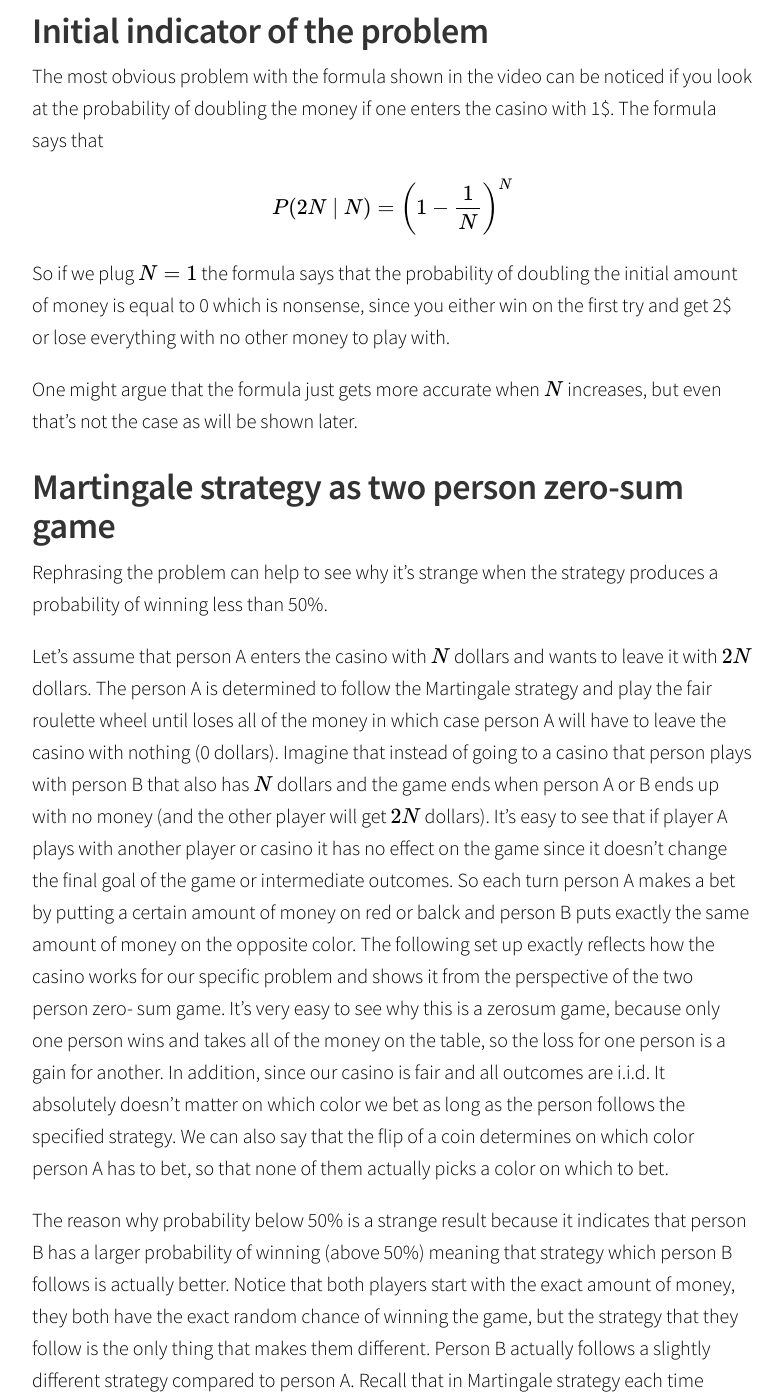
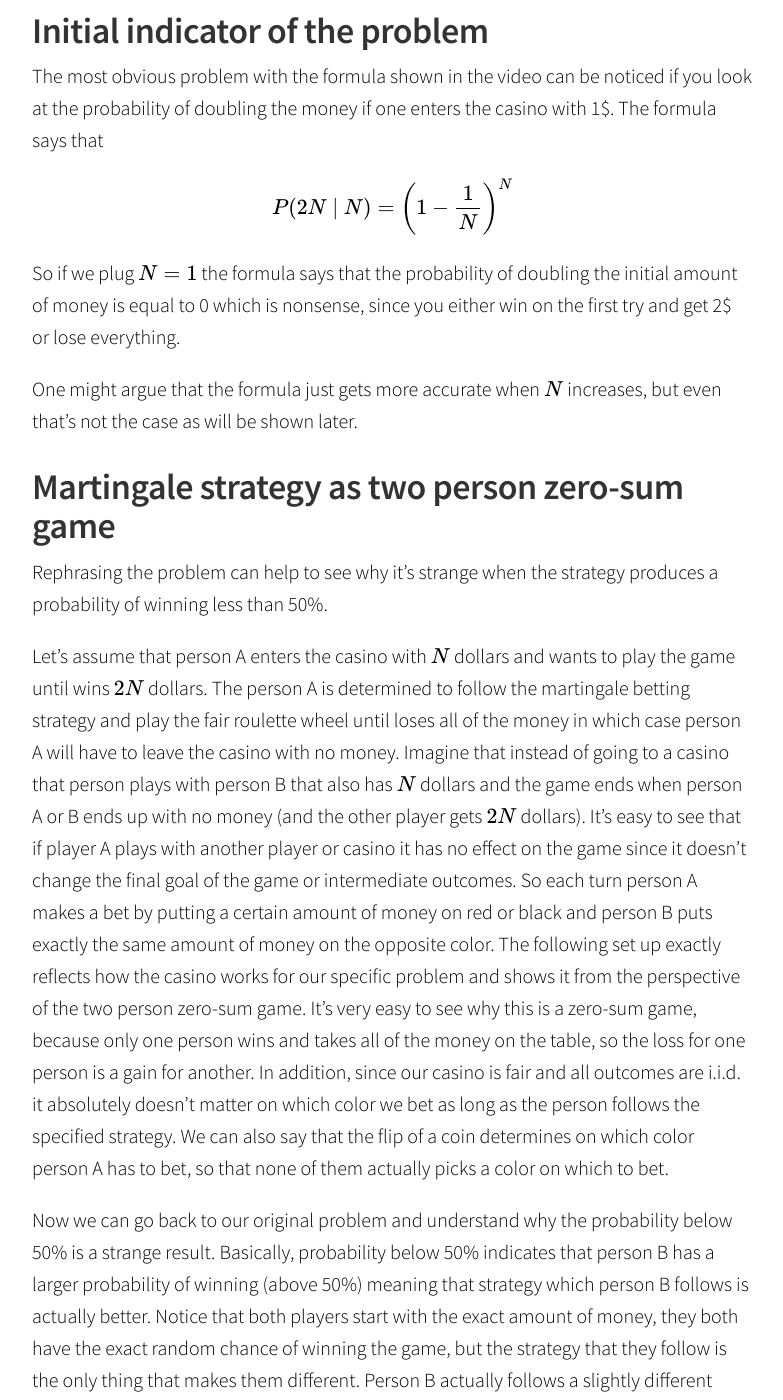
Before and after one commit to itdxer/blog.itdxer.com, a Jekyll site: the page built from _posts/2021-05-24-martingale-betting-strategy-in-fair-casino.md, in a window 1280 px wide and 1400 px high, scrolled down 1365 px. Shown: the whole window, without its empty margins (248-1031 px from the left). Built offline with Jekyll 4.4.1, drawn with Linux system fonts in a browser that asks for light colours; nearby versions of some CDN libraries; formulas are drawn with MathJax 3; comment, search, counter and statistics services are not loaded; some of the changed text lies outside the part shown.

Commit message:
updated articles

```diff
--- a/_posts/2021-05-24-martingale-betting-strategy-in-fair-casino.md
+++ b/_posts/2021-05-24-martingale-betting-strategy-in-fair-casino.md
@@ -4,7 +4,7 @@
 layout: post
 
 
-description: "Article aims to correct claims made about the Martingale betting strategy in the Numberphile video and show that actual probability is equal to 50% rather than 1/e as has been stated in the video.
+description: "Article aims to correct claims made about the martingale betting strategy in the Numberphile video and show that actual probability is equal to 50% rather than 1/e as has been stated in the video.
 
 "
 
@@ -74,15 +74,14 @@
 
 
 
-
 ## Assumptions
 
 
 
 It's important to remember that calculations assume that a person that follows
-the Martingale strategy plays in the casino on the fair roulette wheel. It means
-that the probability of observing red equals to 50% and the other 50% of
-observing black. In addition, the assumption of the fair casino assumes that
+the martingale betting strategy plays in the casino on the fair roulette wheel.
+It means that the probability of observing red equals to 50% and the other 50%
+of observing black. In addition, the assumption of the fair casino implies that
 outcomes of all games are [i.i.d.](https://en.wikipedia.org/wiki/Independent_and
 _identically_distributed_random_variables)
 
@@ -103,11 +102,10 @@
 
 So if we plug \\(N=1\\) the formula says that the probability of doubling the
 initial amount of money is equal to 0 which is nonsense, since you either win on
-the first try and get 2\$ or lose everything with no other money to play with.
+the first try and get 2\$ or lose everything.
 
 One might argue that the formula just gets more accurate when \\(N\\) increases,
 but even that's not the case as will be shown later.
-
 
 
 
@@ -119,50 +117,44 @@
 produces a probability of winning less than 50%.
 
 Let's assume that person A enters the casino with \\(N\\) dollars and wants to
-leave it with \\(2N\\) dollars. The person A is determined to follow the
-Martingale strategy and play the fair roulette wheel until loses all of the
-money in which case person A will have to leave the casino with nothing (0
-dollars). Imagine that instead of going to a casino that person plays with
-person B that also has \\(N\\) dollars and the game ends when person A or B ends
-up with no money (and the other player will get \\(2N\\) dollars). It's easy to
-see that if player A plays with another player or casino it has no effect on the
-game since it doesn't change the final goal of the game or intermediate
-outcomes. So each turn person A makes a bet by putting a certain amount of money
-on red or balck and person B puts exactly the same amount of money on the
-opposite color. The following set up exactly reflects how the casino works for
-our specific problem and shows it from the perspective of the two person zero-
-sum game. It's very easy to see why this is a zerosum game, because only one
-person wins and takes all of the money on the table, so the loss for one person
-is a gain for another. In addition, since our casino is fair and all outcomes
-are i.i.d. It absolutely doesn't matter on which color we bet as long as the
-person follows the specified strategy. We can also say that the flip of a coin
-determines on which color person A has to bet, so that none of them actually
-picks a color on which to bet.
+play the game until wins \\(2N\\) dollars. The person A is determined to follow
+the martingale betting strategy and play the fair roulette wheel until loses all
+of the money in which case person A will have to leave the casino with no money.
+Imagine that instead of going to a casino that person plays with person B that
+also has \\(N\\) dollars and the game ends when person A or B ends up with no
+money (and the other player gets \\(2N\\) dollars). It's easy to see that if
+player A plays with another player or casino it has no effect on the game since
+it doesn't change the final goal of the game or intermediate outcomes. So each
+turn person A makes a bet by putting a certain amount of money on red or black
+and person B puts exactly the same amount of money on the opposite color. The
+following set up exactly reflects how the casino works for our specific problem
+and shows it from the perspective of the two person zero-sum game. It's very
+easy to see why this is a zero-sum game, because only one person wins and takes
+all of the money on the table, so the loss for one person is a gain for another.
+In addition, since our casino is fair and all outcomes are i.i.d. it absolutely
+doesn't matter on which color we bet as long as the person follows the specified
+strategy. We can also say that the flip of a coin determines on which color
+person A has to bet, so that none of them actually picks a color on which to
+bet.
 
-The reason why probability below 50% is a strange result because it indicates
-that person B has a larger probability of winning (above 50%) meaning that
-strategy which person B follows is actually better. Notice that both players
-start with the exact amount of money, they both have the exact random chance of
-winning the game, but the strategy that they follow is the only thing that makes
-them different. Person B actually follows a slightly different strategy compared
-to person A. Recall that in Martingale strategy each time person A loses the
-player has to bet double of what was lost and since person B bets the same
-amount it means that it happens every time person B wins. Person B actually
+Now we can go back to our original problem and understand why the probability
+below 50% is a strange result. Basically, probability below 50% indicates that
+person B has a larger probability of winning (above 50%) meaning that strategy
+which person B follows is actually better. Notice that both players start with
+the exact amount of money, they both have the exact random chance of winning the
+game, but the strategy that they follow is the only thing that makes them
+different. Person B actually follows a slightly different strategy compare to
+person A. Recall that in the martingale betting strategy each time person A
+loses the person has to bet double of what was lost and since person B bets the
+same amount it means that it happens every time person B wins. Person B actually
 follows quite the opposite strategy. Since the selected color doesn't have any
-effect on the outcome, the conclusion actually indicates that strategy used by
-person B is better. In order to see why the previous conclusion has to be true
-(assuming that the Martingale strategy has probability of winning below 50%) for
-the given set up we can try switching the strategy. Person A starts the first
-bet with 1\$ as before and doubles it each time person A wins. It means that as
-before Person B has to bet on the opposite color, but this time double the bet
-each time person A wins or we can say that it happens each time person B loses
-which is exactly the Martingale strategy.
+effect on the outcome, the conclusion actually indicates that the strategy used
+by person B is better.
 
-Does it mean that by following a "bad" Martingale strategy we actually
+Does it mean that by following the martingale betting strategy we actually
 discovered another strategy which can be profitable? The answer is NO, since as
 you remember we started with the assumption that probability of winning is below
 50% which as we will see later is false.
-
 
 
 
@@ -170,13 +162,13 @@
 
 
 
-It can also be shown that probability below 50% produces negative expected
-revenue, meaning that on average a person that follows Martingale strategy will
-lose money. For example, if a person goes every day to the casino with \\(N\\)
-dollars then more often than not that person will come out with no money and
-losses from this daily "job" won't cover the expenses. The expected daily profit
-can be calculated very easily, but notice that on successful days revenue will
-be \\(N\\) dollars and on the other days it will be \\(-N\\).
+It can be shown that probability below 50% produces negative expected revenue,
+meaning that on average a person that follows the martingale betting strategy
+will lose money. For example, if a person goes every day to the casino with
+\\(N\\) dollars then more often than not that person will come out with no money
+and losses from this daily "job" won't cover the expenses. The expected daily
+profit can be calculated very easily, but notice that on successful days revenue
+will be \\(N\\) dollars and on the other days it will be \\(-N\\).
 
 $$
 \begin{align}
@@ -187,15 +179,14 @@
 
 where \\(R\\) is a daily profit and \\(p\\) is a probability of doubling the
 initial amount of money on a specific day.
-It's easy to see that for any \\(N\\) and \\(p \lt 0.5\\) expectation is
+It's easy to see that for any \\(N \gt 0\\) and \\(p \lt 0.5\\) expectation is
 negative which means that overtime a player will be losing money. And from the
 "zero-sum game" point of view we can easily see that casinos have positive
 expected revenue even with the fair roulette wheel.
 
 As has been stated before the main assumption is false and it can be shown that
 both players have expected revenue equal to zero which at the same time proves
-that for \\(N > 0\\) probability has to be equal to \\(0.5\\).
-
+that for positive \\(N\\) probability has to be equal to 50%.
 
 
 
@@ -207,9 +198,10 @@
 but I would like to continue with the most intuitive proof (in my opinion) which
 is based on the previous findings and addresses the problem a bit less directly.
 Specifically, I want to show that the expected revenue obtained by following the
-Martingale strategy is equal to zero which will at the same time prove that the
-probability of doubling the initial amount of money is 50% (see previous section
-in order to understand how one conclusion follows from the other).
+martingale betting strategy is equal to zero which will at the same time prove
+that the probability of doubling the initial amount of money is 50% (see
+previous section in order to understand how one conclusion follows from the
+other).
 
 We can rewrite expectation using [the law of the total
 expectation](https://en.wikipedia.org/wiki/Law_of_total_expectation)
@@ -225,30 +217,32 @@
 where \\(R\\) is a revenue generated by the strategy, \\(N\\) is an initial
 amount of money that player has, \\(D\\) is a desired amount of money that
 player wants to get and \\(M\\) is a maximum number of steps that player can
-play with the given amount of money (\\(M \geq 1\\)) one cycle of the Martingale
-strategy.
+play with the given amount of money (\\(M \geq 1\\)) one cycle of the martingale
+betting strategy.
+
+
 
 Equation above implies that revenue is conditionally independent from \\(N\\)
 and \\(D\\) given \\(M\\). It's easy to see that inner expectation doesn't
 depend on \\(N\\) or \\(D\\) when \\(M\\) is known, but first we'll need to
 slightly modify the problem in a way that wouldn't effect our expectation. We
 can imagine the following process. Each time a player makes one dollar bet we
-can say that the player starts a cycle of the Martingale strategy. Before
-starting the cycle the player can calculate what is the maximum number of steps
-the player can play in one cycle of the strategy given the amount of money that
-the player has and we can call this value \\(M\\). It's perfectly fine that a
-player can play and win at least once in less than \\(M\\) steps, it's just when
-the player loses all games within a cycle then the cycle has to be terminated
-and a new one begins in case the player has enough money. But we can imagine an
-alternative process. The player can always play \\(M\\) games within a cycle. It
-clearly happens anyway when player loses all \\(M\\) games, but when player wins
-in \\(K\\) (\\(K \leq M\\)) games we can imagine that the player can just wait
-near the table table the remaining \\(M-K\\) games without making any bets.
-Waiting near the table has no effect on the expectation since the player doesn't
-gain or lose money by doing that. So now in \\(M\\) games (including those where
-player doesn't play the game) player can lose \\((-2^M + 1)\\) dollars with
-\\(1/2^M\\) probability or win 1 dollar in which case conditional expectation
-will be
+can say that the player starts a cycle of the martingale betting strategy.
+Before starting the cycle the player can calculate what is the maximum number of
+steps the player can play in one cycle of the strategy given the amount of money
+that the player has and we can call this value \\(M\\). It's perfectly fine that
+a player can play and win in less than \\(M\\) steps, it's just when the player
+loses all games within a cycle then the cycle has to be terminated and a new one
+begins in case the player has enough money. But we can imagine an alternative
+process. The player can always play \\(M\\) games within a cycle. It's always
+the case when player either loses all \\(M\\) games or loses \\(M-1\\) games in
+a row and wins the \\(M\\)-th game, but when the player wins in \\(K\\) (\\(K
+\lt M\\)) games we can imagine that the player can just wait near the table the
+remaining \\(M-K\\) games without making any bets. Waiting near the table has no
+effect on the expectation since the player doesn't gain or lose money by doing
+that. So now in \\(M\\) games (including those where player doesn't play the
+game) player can lose \\((-2^M + 1)\\) dollars with \\(1/2^M\\) probability or
+win 1 dollar in which case conditional expectation will be
 
 $$
 \begin{align}
@@ -283,6 +277,7 @@
 
 
 
+
 ## Simulation
 
 
@@ -290,12 +285,12 @@
 Very basic simulation can show similar conclusions (they can't be exactly the
 same) and a large number of simulations can produce probabilities very close to
 0.5. In each simulation player enters the casino with 50\$ and plays on the fair
-roulette wheel by following the Martingale strategy until wins 100\$ or loses
-everything. When a player doesn't have enough money to double the previous bet,
-the player gives up and starts another round by betting 1\$ and doubling each
-time the person loses the game. We can run simulation 100,000 times and observe
-that roughly 50% of the time game ends up with double the initial amount (and it
-works for any positive \\(N\\))
+roulette wheel by following the martingale betting strategy until wins 100\$ or
+loses everything. When a player doesn't have enough money to double the previous
+bet, the player gives up and starts another round by betting 1\$ and doubling
+each time the person loses the game. We can run simulation 100,000 times and
+observe that roughly 50% of the time game ends with double the initial amount
+(and it works for any positive \\(N\\))
 
 Python code with the simulation can be found
 [here](https://gist.github.com/itdxer/1d8f3ae5585671261475154aaa2d297e).
@@ -306,8 +301,8 @@
 
 
 
-I believe that the main problem in the video happens by ignoring the possibility
-of players recovering large losses from money that couldn't cover doubled the
+I believe that the main problem in the video happens because it was ignored that
+a player can recover large losses from money that couldn't cover doubled the
 amount of losses in the previous bet. Specifically, we can rewrite the initial
 amount of money in the following way.
 
@@ -318,15 +313,15 @@
 where \\( 0 \leq m \lt 2^k\\) and \\(k \geq 1\\)
 
 The new way of writing \\(N\\) allows us to derive the actual probability of
-winning an extra dollar by following the Martingale strategy with a finite
-budget. For any \\(N\\) we basically have a budget that allows us to continue
-the Martingale strategy, but we will terminate it as soon as we run out of
-budget (after \\(k\\) subsequent losses). The remaining \\(m\\) dollars can help
-us to recover previous losses (which gives us another chance and increases
-probability of winning). Notice also that \\(m\\) changes overtime (because
-\\(N\\) changes) which means that the more successful games a player had before
-the more likely the player will recover larger losses produced by the Martingale
-strategy. The correct way to specify probability of winning can be shown to be
+winning a dollar by following the martingale betting strategy with a finite
+budget. For any \\(N\\) we have a budget that allows us to continue the
+strategy, but we will terminate it as soon as we run out of budget (after
+\\(k\\) subsequent losses). The remaining \\(m\\) dollars can help us to recover
+previous losses (which gives us another chance and increases probability of
+winning). Notice also that \\(m\\) changes overtime (because \\(N\\) changes)
+which means that the more successful games a player had before the more likely
+that the player will recover larger losses. The correct way to specify
+probability of winning can be shown to be
 
 $$
 \begin{align}
@@ -336,13 +331,13 @@
 $$
 
 where \\(W\\) indicates that a player managed to win 1\$ by following the
-Martingale strategy and \\(L\\) means that we ran out of money that would have
-allowed us to continue following the strategy (\\(W\\) and \\(L\\) are the only
-possible outcomes). In this case, it's obvious that \\(P(N+1\text{ | }W,N)=1\\),
-because we started with \\(N\\) dollars and got 1\$ after following the
-Martingale strategy. Also we can show that \\(P(N+1\text{ | }L,N) = P(N+1\text{
-| }m)\\) which means that we lost \\(2^k-1\\) dollars and now we're left with
-\\(m\\) dollars, which gives us a small probability of still recovering from our
+strategy and \\(L\\) means that we ran out of money that would have allowed us
+to continue following the strategy (\\(W\\) and \\(L\\) are the only possible
+outcomes). In this case, it's obvious that \\(P(N+1\text{ | }W,N)=1\\), because
+we started with \\(N\\) dollars and got 1\$ after following the martingale
+betting strategy. Also we can show that \\(P(N+1\text{ | }L,N) = P(N+1\text{ |
+}m)\\) which means that we lost \\(2^k-1\\) dollars and now we're left with
+\\(m\\) dollars, which gives us a small probability of recovering from our
 initial losses and earning back \\(N+1\\) dollars. And at last, we can show that
 
 $$
@@ -356,5 +351,5 @@
 P(N+1\text{ | }N) = 1 - \frac{1}{2^k} + \frac{1}{2^k} P(N+1\text{ | }m)
 $$
 
-In addition, it's important to specify that \\(P(X\text{ | }0) = 0 \, \forall \,
-X \gt 0 \\), because with no money there won't be an option to earn some.
+The formula above is slightly different from the one produced in the video and
+highlights the mistake.
```
Also changed, not shown: other parts of _posts/2021-05-24-martingale-betting-strategy-in-fair-casino.md (+1 -1 lines), _posts/2021-06-06-solution-to-the-split-and-multiply-puzzle-from-fivethirtyeight.md (+5 -6 lines).
